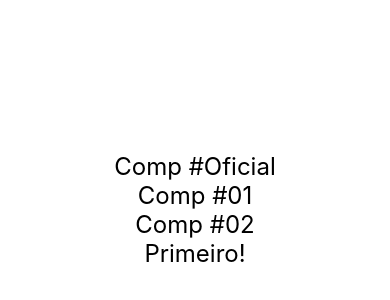
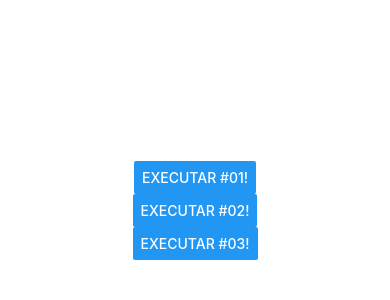
Before and after one commit to lucasgaldinodev/curso_react_native, a React Native app in the folder exercicios/: screen / in a window 390 px wide. Shown: the part 212-512 px from the top of the page. Built offline with nearby package versions, Linux system fonts and the light colour scheme.

Commit message:
21/dec/2021

```diff
--- a/exercicios/src/App.js
+++ b/exercicios/src/App.js
@@ -1,16 +1,32 @@
 import React from 'react'
 import { View, StyleSheet } from 'react-native'
 
-import CompPadrao, { Comp1, Comp2 } from './components/Multi'
-import Primeiro from './components/Primeiro'
+import Botao from './components/Botao'
+// import Titulo from './components/Titulo'
+// import Aleatorio from './components/Aleatorio'
+// import MinMax from './components/MinMax'
+// import CompPadrao, { Comp1, Comp2 } from './components/Multi'
+// import Primeiro from './components/Primeiro'
 
 
 export default () => (
     <View style={style.App}>
+        <Botao />
+        {/*
+        <Titulo principal="Cadastro Produto"
+            secundario="Tela de Cadastro do Produto" />
+        <Aleatorio min={1} max={60} />
+        <Aleatorio min={1} max={60} />
+        <Aleatorio min={1} max={60} />
+        <Aleatorio min={1} max={60} />
+        <Aleatorio min={1} max={60} />
+        <Aleatorio min={1} max={60} />
+        <MinMax min={3} max={20} />
+        <MinMax min={1} max={94} />
         <CompPadrao />
         <Comp1 />
         <Comp2 />
-        <Primeiro />
+        <Primeiro /> */}
     </View>
 )
 
@@ -18,7 +34,8 @@ const style = StyleSheet.create({
     App: {
         flexGrow: 1,
         justifyContent: "center",
-        alignItems: "center"
+        alignItems: "center",
+        padding: 20
     },
 
 })
--- /dev/null
+++ b/exercicios/src/components/Aleatorio.js
@@ -0,0 +1,13 @@
+import React from 'react'
+import { Text } from 'react-native'
+import Estilo from './estilo'
+
+export default ({min, max}) => {
+    const delta = max - min + 1
+    const aleatorio = parseInt(Math.random() * delta) + min
+    return (
+        <Text style={Estilo.txtG}>
+            O valor aleatório é {aleatorio}
+        </Text>
+    )
+}
--- /dev/null
+++ b/exercicios/src/components/Botao.js
@@ -0,0 +1,28 @@
+import React from "react"
+import { Button } from 'react-native'
+
+export default props => {
+
+    const executar = () => {
+        console.warn('Exec #01!!!')
+    }
+
+    return (
+        <>
+            <Button
+                title="Executar #01!"
+                onPress={executar}
+            />
+            <Button
+                title="Executar #02!"
+                onPress={function() {
+                        console.warn('Exec #02!!!')
+                }}
+            />
+            <Button
+                title="Executar #03!"
+                onPress={() => console.warn('Exec #03!!!')}
+            />
+        </>
+    )
+}
--- /dev/null
+++ b/exercicios/src/components/MinMax.js
@@ -0,0 +1,9 @@
+import React from 'react'
+import { Text } from 'react-native'
+import Estilo from './estilo'
+
+export default props => (
+    <Text style={Estilo.txtG}>
+        O valor {props.max} é maior que o valor {props.min}!
+    </Text>
+)
--- a/exercicios/src/components/Multi.js
+++ b/exercicios/src/components/Multi.js
@@ -3,15 +3,15 @@ import { Text } from 'react-native'
 import Estilo from './estilo'
 
 function Comp() {
-    return <Text style={Estilo.fontG}>Comp #Oficial</Text>
+    return <Text style={Estilo.txtG}>Comp #Oficial</Text>
 }
 
 function Comp1() {
-    return <Text style={Estilo.fontG}>Comp #01</Text>
+    return <Text style={Estilo.txtG}>Comp #01</Text>
 }
 
 function Comp2() {
-    return <Text style={Estilo.fontG}>Comp #02</Text>
+    return <Text style={Estilo.txtG}>Comp #02</Text>
 }
 
 export { Comp1, Comp2 }
--- a/exercicios/src/components/Primeiro.js
+++ b/exercicios/src/components/Primeiro.js
@@ -2,4 +2,4 @@ import React from 'react'
 import { Text } from 'react-native'
 import Estilo from './estilo'
 
-export default () => <Text style={Estilo.fontG}>Primeiro!</Text>
+export default () => <Text style={Estilo.txtG}>Primeiro!</Text>
--- /dev/null
+++ b/exercicios/src/components/Titulo.js
@@ -0,0 +1,13 @@
+import React from "react"
+import { Text } from 'react-native'
+import Estilo from "./estilo"
+
+export default props => {
+
+    return (
+        <>
+            <Text style={Estilo.txtG}>{props.principal}</Text>
+            <Text>{props.secundario}</Text>
+        </>
+    )
+}
--- a/exercicios/src/components/estilo.js
+++ b/exercicios/src/components/estilo.js
@@ -1,7 +1,8 @@
 import { StyleSheet } from 'react-native'
 
 export default StyleSheet.create({
-    fontG: {
-        fontSize: 24
+    txtG: {
+        fontSize: 32,
+        textAlign: "center",
     }
 })
```
